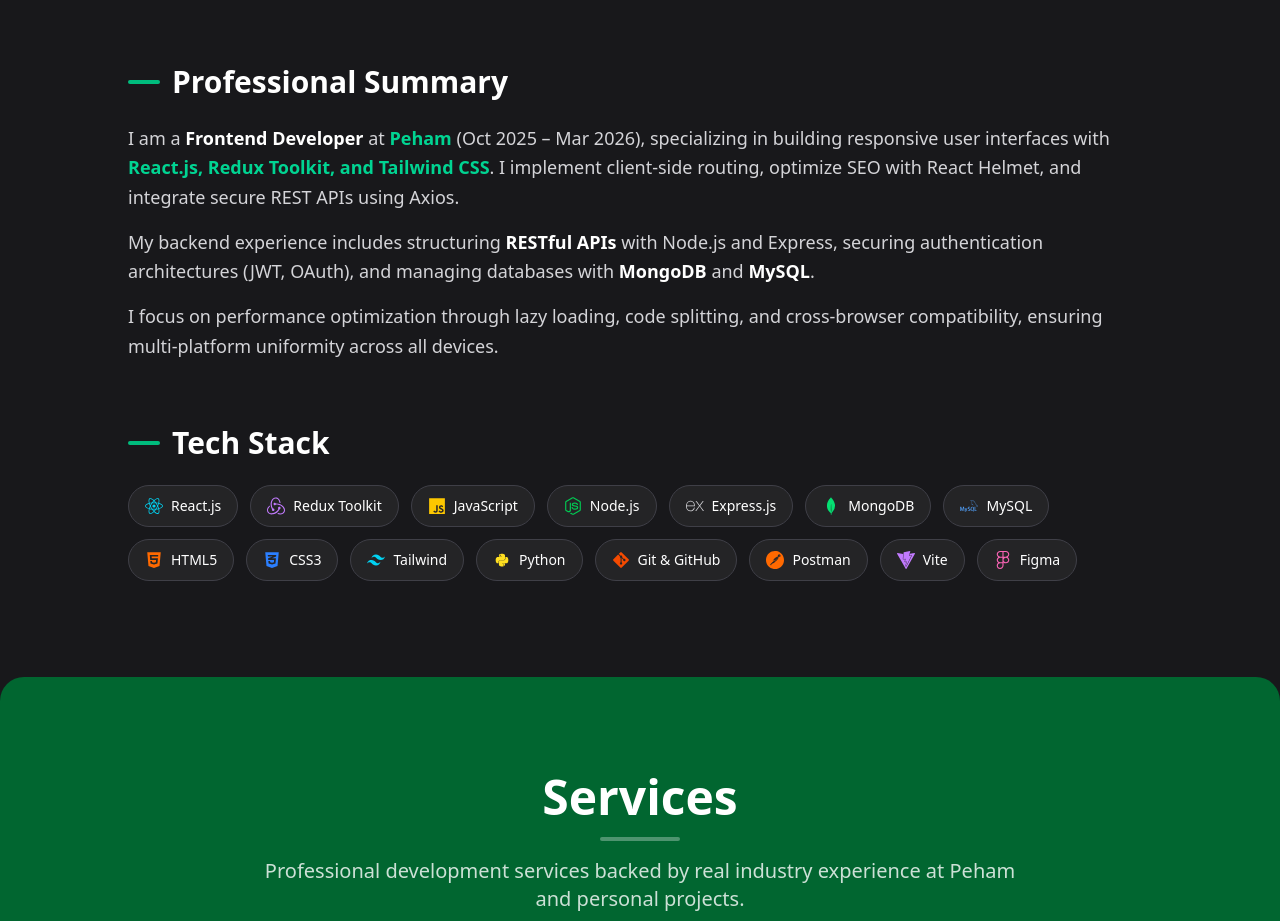
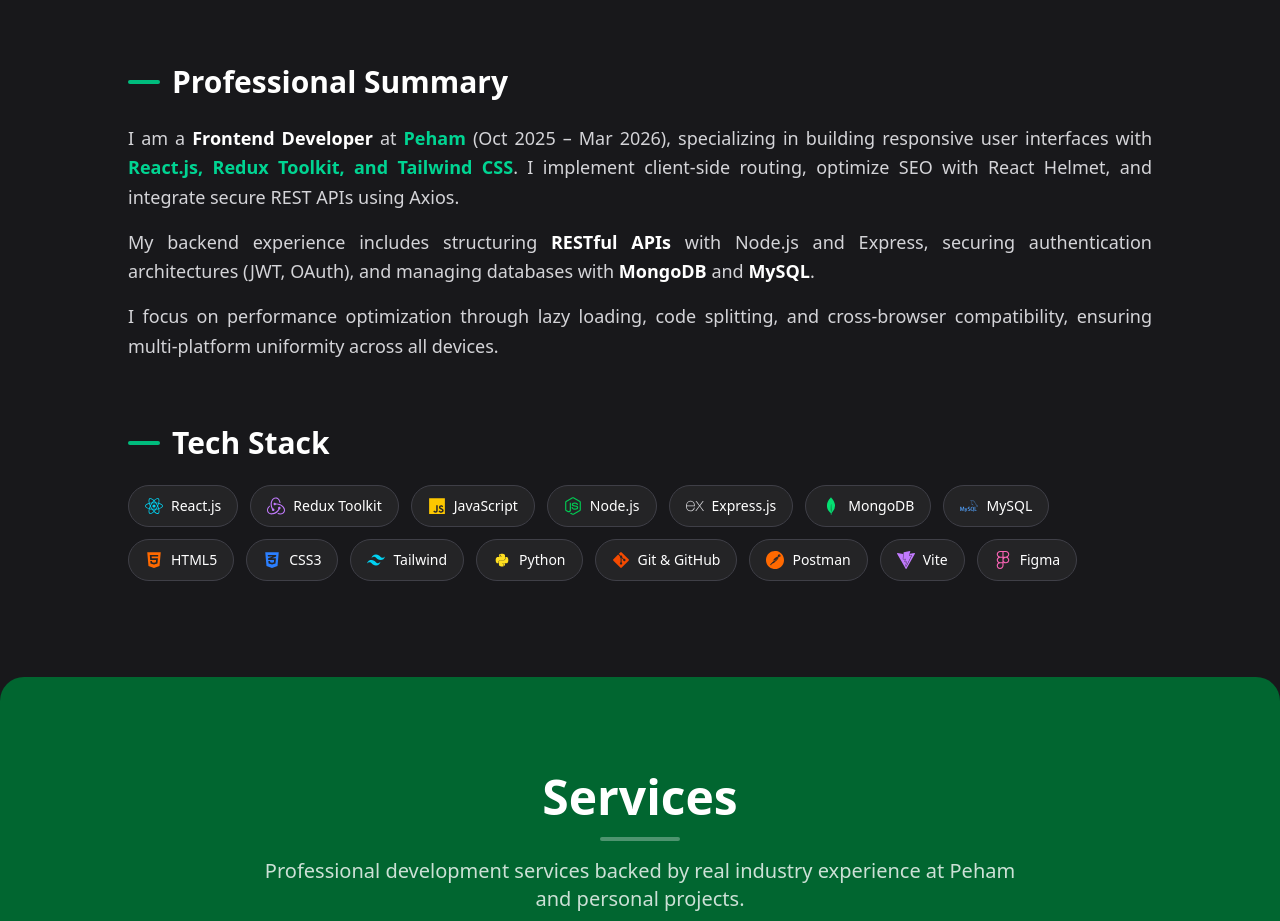
Before and after one commit to jelliciousx/My-portfolio, a React (Vite) app: page / in a window 1280 px wide. Shown: the part 1472-2393 px from the top of the page. Built offline with nearby package versions, Linux system fonts and the light colour scheme.

Commit message:
Professional summary text justified

```diff
--- a/src/About.jsx
+++ b/src/About.jsx
@@ -136,7 +136,7 @@
             Professional Summary
           </h3>
 
-          <div className="space-y-4 text-zinc-300 leading-relaxed text-base md:text-lg">
+          <div className="space-y-4 text-zinc-300 leading-relaxed text-base md:text-lg text-justify">
             <p>
               I am a <strong className="text-white">Frontend Developer</strong>{" "}
               at <strong className="text-emerald-400">Peham</strong> (Oct 2025 –
```
